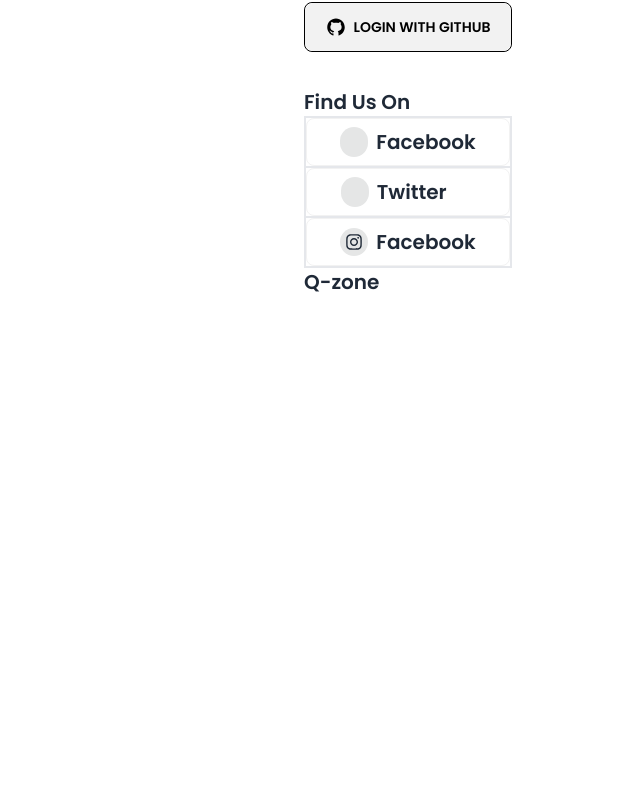
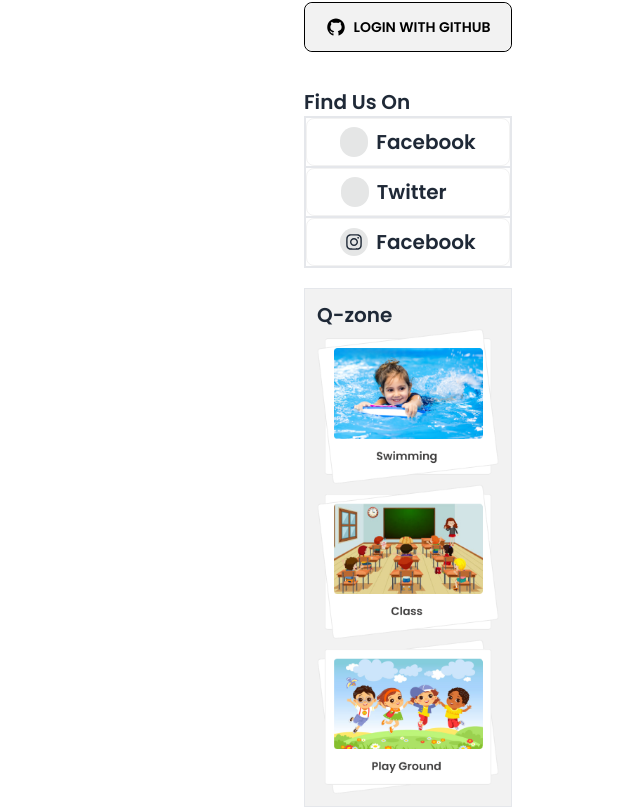
Before and after one commit to FazleRifat/dragon-news, a React app: page / in a window 1280 px wide. Shown: the part 418-1225 px from the top of the page, without its empty margins (640-1280 px from the left). Before the commit the page ends 1118 px from the top, so only its background shows below. Built offline with nearby package versions, Linux system fonts and the light colour scheme; some icons are missing; the HTML template or start-up script is replaced by a standard one.

Commit message:
right-side q-zone done

```diff
--- a/src/Components/Shared/RightSideNav/RightSideNav.jsx
+++ b/src/Components/Shared/RightSideNav/RightSideNav.jsx
@@ -1,6 +1,9 @@
 import { AiFillGithub, AiOutlineGoogle,AiOutlineInstagram } from "react-icons/ai";
 import { LiaFacebookF } from "react-icons/lia";
 import { FaTwitter } from "react-icons/fa6";
+import swim from '../../../assets/qZone1.png';
+import classs from '../../../assets/qZone2.png'
+import play from '../../../assets/qZone3.png'
 const RightSideNav = () => {
   return (
     <div className="h-screen">
@@ -54,10 +57,19 @@
         </div>
       </div>
       {/* Q-zone */}
-      <div>
+      <div className="border bg-base-200 mt-5 p-3">
       <h1 className="text-xl font-semibold text-center md:text-left">
           Q-zone
         </h1>
+        <div>
+            <img src={swim} alt="" />
+        </div>
+        <div>
+            <img src={classs} alt="" />
+        </div>
+        <div>
+            <img src={play} alt="" />
+        </div>
       </div>
     </div>
   );
```
